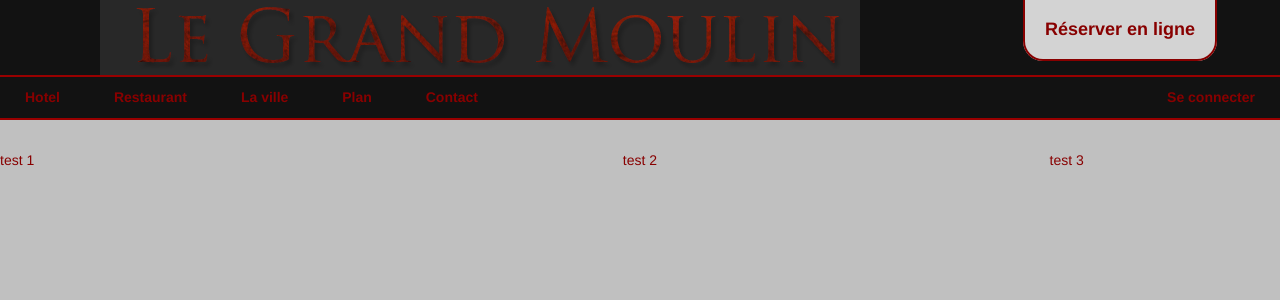
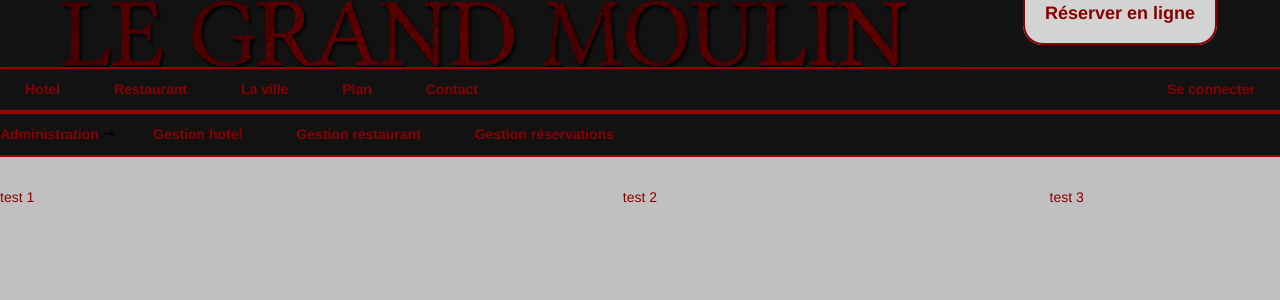
Before and after one commit to Jeremy27/Site_LeGrandMoulin, a PHP site: page /index.php in a window 1280 px wide. Shown: the top 300 px of the page. Run offline with PHP 8.4, Linux system fonts and the light colour scheme.

Commit message:
modif logo

```diff
--- a/inc/formatHTML.php
+++ b/inc/formatHTML.php
@@ -25,10 +25,10 @@ function getMenu($cheminRacine="")
     $menu = '
         <header class="row txtcenter">
             <div class="col w75"><img src="'.$cheminRacine.'img/LGM.png" alt="lol"/></div>
-            <div class="col w25"><div class="test"><a class="reservation" href="#">R&eacute;server en ligne</a></div></div>
+            <div class="col w25"><div class="btnReservation"><a class="reservation" href="#">R&eacute;server en ligne</a></div></div>
         </header>
 
-        <nav class="row">
+        <nav class="row menuPrincipal">
             <div class="col w75">
                 <a href="#">Hotel                </a>
                 <a href="#">Restaurant           </a>
@@ -39,6 +39,17 @@ function getMenu($cheminRacine="")
             <div class="col w25 txtright">
                 <a href="#">Se connecter</a>
             <div>
+        </nav>
+
+        <nav class="row menuAdmin">
+            <div class="col w10">
+                Administration <span class="icon icon-arrow2" href="#"></span>
+            </div>
+            <div class="col w90">
+                <a href="#">Gestion hotel                </a>
+                <a href="#">Gestion restaurant           </a>
+                <a href="#">Gestion r&eacute;servations  </a>
+            </div>
         </nav>  ';
     return $menu;
 }
```
Also changed, not shown: img/LGM.png.
